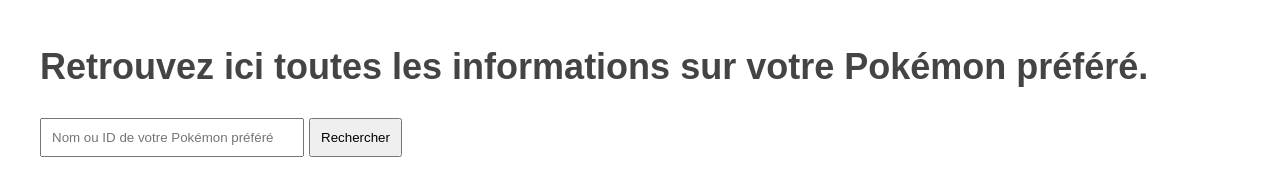
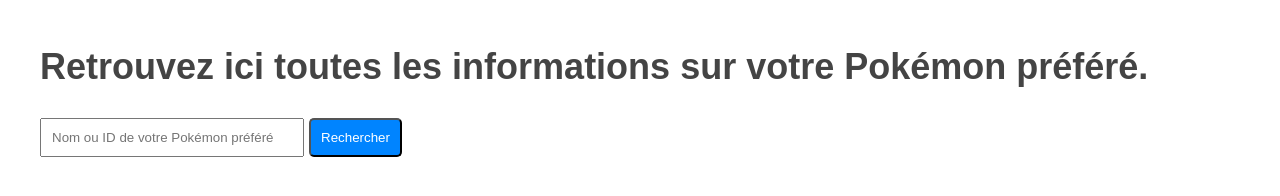
Before and after one commit to JarneDS/PokeAPI, a website: page src/index.html in a window 1280 px wide. Drawn offline with nearby package versions, Linux system fonts and the light colour scheme; files that its build step writes are made by us from their sources.

Commit message:
changement

```diff
--- a/src/styles/app.scss
+++ b/src/styles/app.scss
@@ -12,6 +12,17 @@
 
 .button-submit {
     padding: 10px;
+    background-color: rgb(0, 132, 255);
+    color: white;
+    border-color: black;
+    border-radius: 5px;
+    transition: all .3s;
+    cursor: pointer;
+}
+
+.button-submit:hover {
+    background-color: aqua;
+    color: black;
 }
 
 #informations {
@@ -43,4 +54,5 @@
 
 ul {
     list-style-type: none;
+    padding: 0;
 }
```
